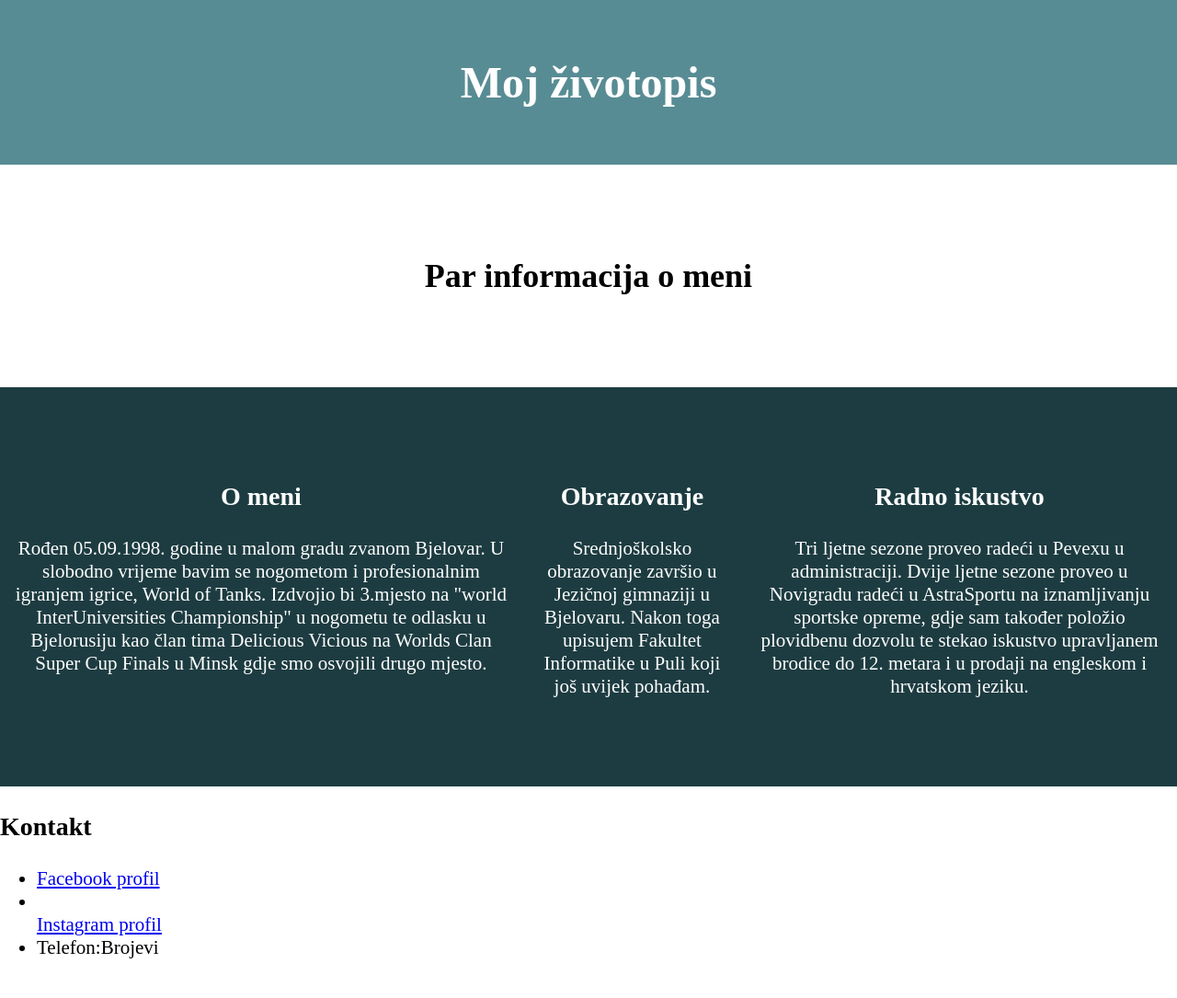
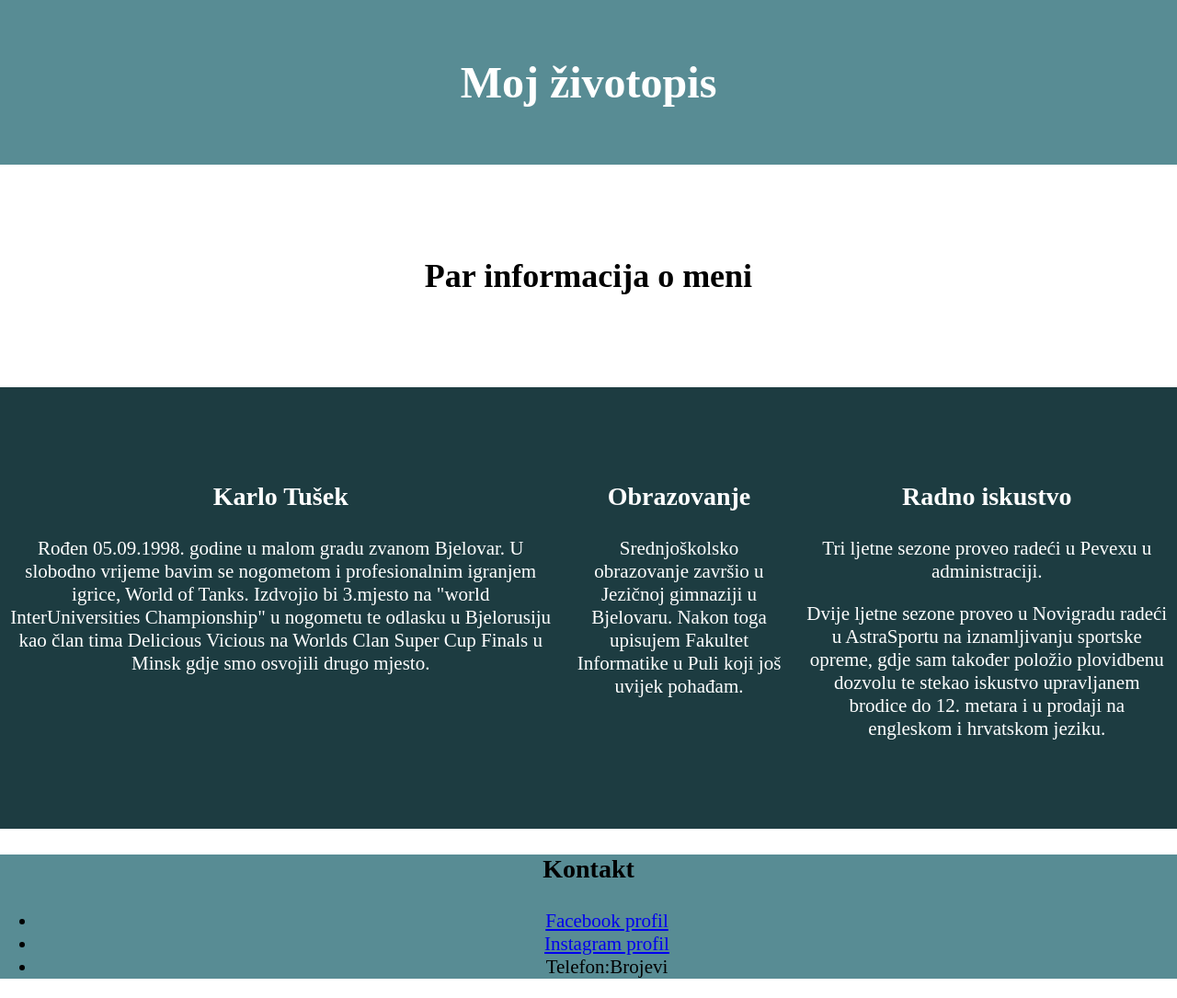
Before and after one commit to kTusek/kTusek.github.io, a plain HTML site: page index.html in a window 1280 px wide. Shown: the whole page at 92% size. Before the commit the page ends 1064 px from the top, so only its background shows below. Drawn offline with Linux system fonts and the light colour scheme.

Commit message:
Izmjene css

```diff
--- a/css/style.css
+++ b/css/style.css
@@ -40,3 +40,7 @@ header {
 .colum {
   margin: 0 10px;
 }
+.zadnje {
+  background-color: #588c94;
+  text-align: center;
+}
--- a/index.html
+++ b/index.html
@@ -26,7 +26,7 @@
 
             <div class="colum">
                <h3>
-                   O meni
+                   Karlo Tušek
                </h3>
                <p>
                    Rođen 05.09.1998. godine u malom gradu zvanom Bjelovar. U slobodno vrijeme bavim se nogometom i profesionalnim igranjem igrice, World of Tanks.
@@ -47,8 +47,8 @@
                     Radno iskustvo
                 </h3>
                 <p>
-                    Tri ljetne sezone proveo radeći u Pevexu u administraciji.
-                    Dvije ljetne sezone proveo u Novigradu radeći u AstraSportu na iznamljivanju sportske opreme, gdje sam također položio plovidbenu dozvolu te stekao iskustvo
+                    Tri ljetne sezone proveo radeći u Pevexu u administraciji.</p>
+                    <p>Dvije ljetne sezone proveo u Novigradu radeći u AstraSportu na iznamljivanju sportske opreme, gdje sam također položio plovidbenu dozvolu te stekao iskustvo
                     upravljanem brodice do 12. metara i u prodaji na engleskom i hrvatskom jeziku.
                 </p>
             </div>
@@ -56,15 +56,18 @@
           </div>
        </div>
    </main>
-   <footer>
+   <footer class="zadnje">
        <div>
            <h3>
                Kontakt
            </h3>
            <ul>
            <li><a href="https://www.facebook.com/karlo.tusek.9/">Facebook profil</a></li>
-           <li></li><a href="https://www.instagram.com/karlotusek/">Instagram profil</a></li>
+
+           <li><a href="https://www.instagram.com/karlotusek/">Instagram profil</a></li>
+
            <li>Telefon:Brojevi</li>
+
            </ul>
        </div>
    </footer>
```
